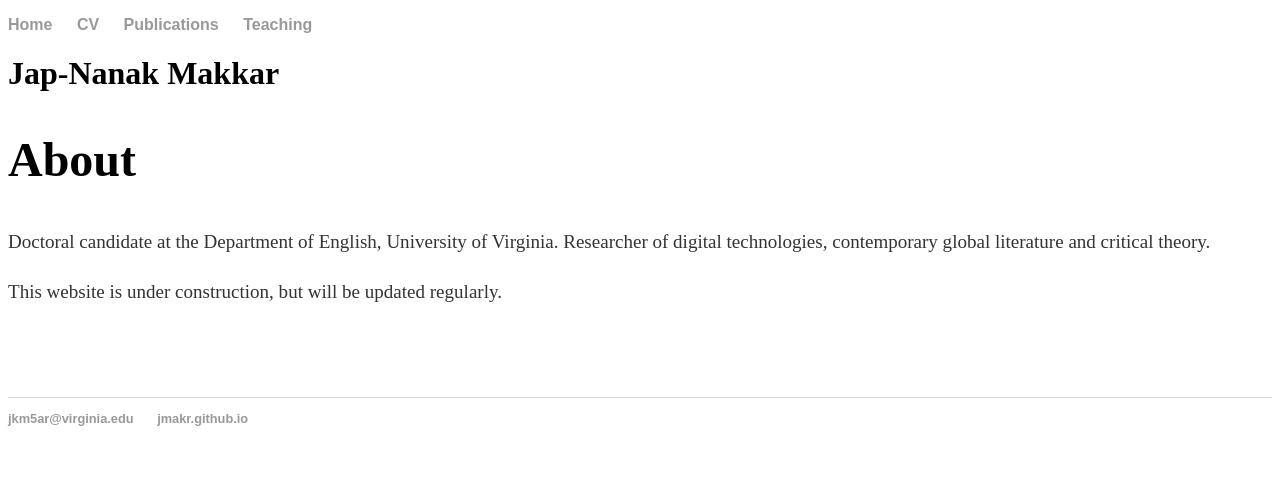
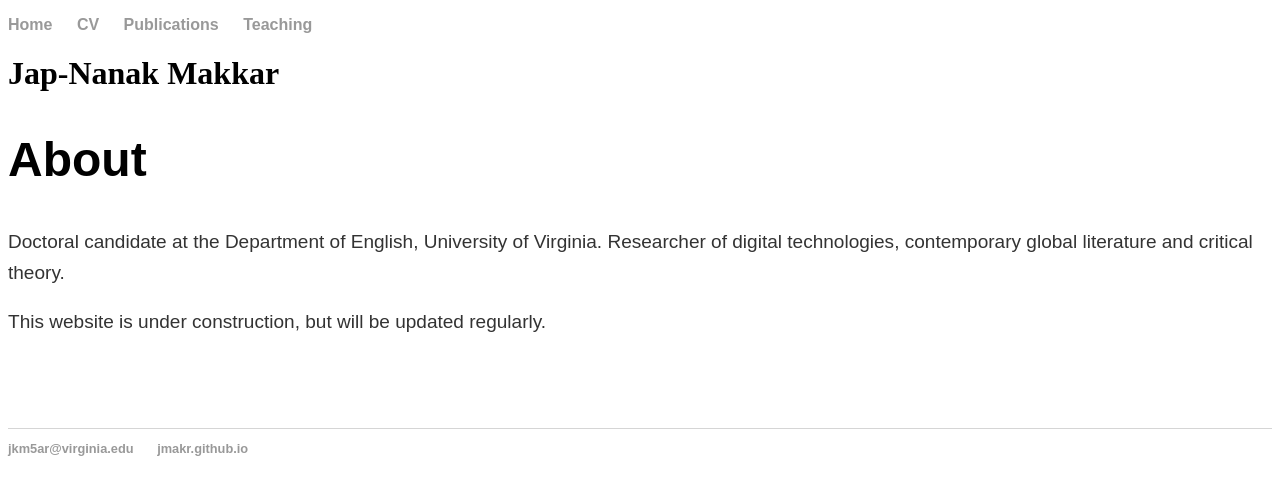
Before and after one commit to jmakr/jmakr.github.io, a Jekyll site: the page built from index.html, in a window 1280 px wide. Shown: the top 495 px of the page. Built offline with Jekyll 4.4.1, drawn with Linux system fonts in a browser that asks for light colours; some web fonts are replaced.

Commit message:
Update main.css

```diff
--- a/css/main.css
+++ b/css/main.css
@@ -39,10 +39,10 @@ h1#logo {
 }
 h2 {
     font-size: 3em;
-    font-family: "Forum", serif;
+    font-family: "Forum", sans-serif;
 }
 p {
-    font-family: "Forum", serif ;
+    font-family: "Forum", sans-serif ;
     font-size: 1.19em;
     line-height: 1.6em;
     color: #333;
@@ -56,7 +56,7 @@ footer {
 ul.posts {
     font-size: 1.19em;
     line-height: 1.6em;
-    font-family: "Forum", serif;
+    font-family: "Forum", sans-serif;
     color: #333;
 
 }
@@ -65,7 +65,7 @@ ul.posts li {
     list-style: none;
     font-size: 1em;
     line-height: 1.6em;
-    font-family: "Forum", serif;
+    font-family: "Forum", sans-serif;
 
     color: #333;
 }
```
